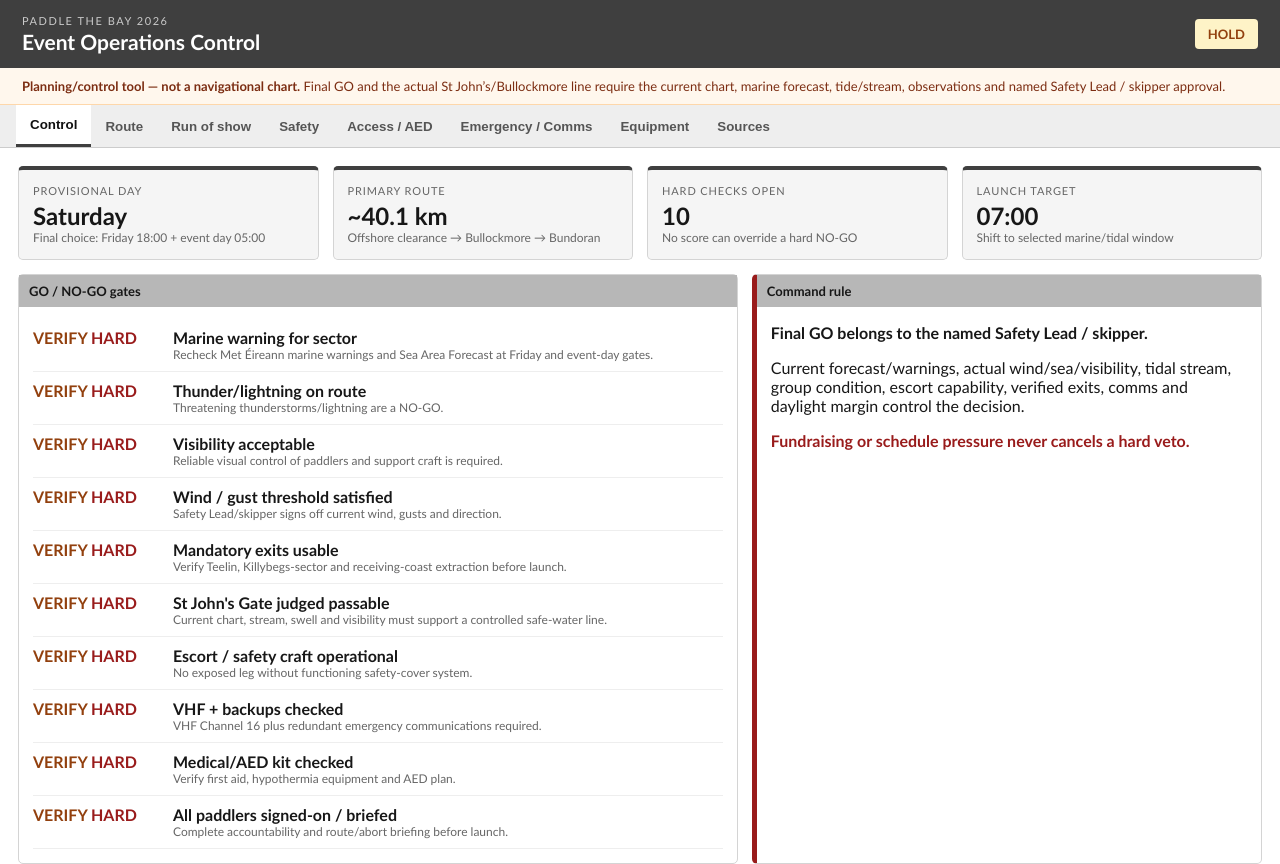
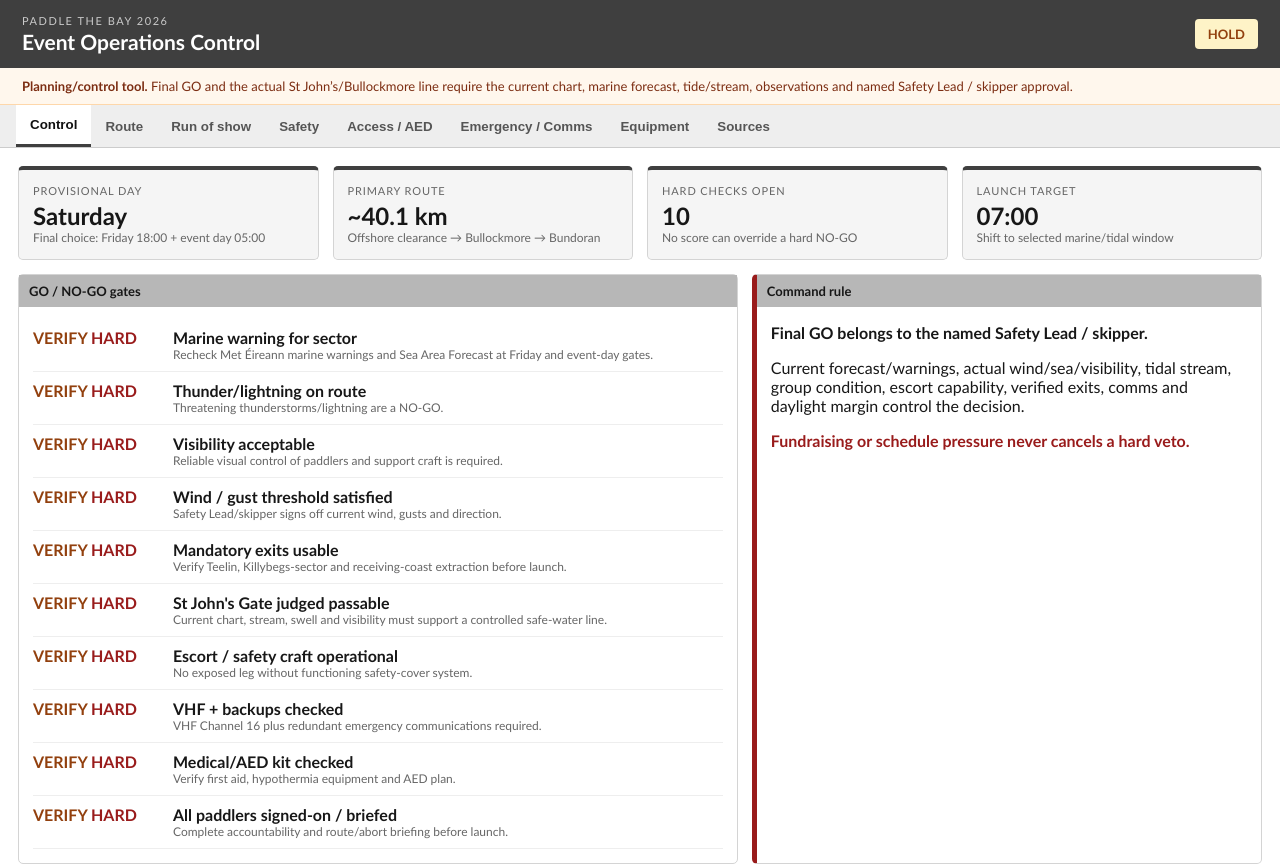
Before and after one commit to iarxm/bpad26, a plain HTML site: page index.html in a window 1280 px wide. Shown: the top 864 px of the page. Drawn offline with nearby package versions, Linux system fonts and the light colour scheme.

Commit message:
Simplify event-operations header guidance

```diff
--- a/index.html
+++ b/index.html
@@ -15,7 +15,7 @@
   <div><div class="eyebrow">PADDLE THE BAY 2026</div><h1>Event Operations Control</h1></div>
   <div id="overallStatus" class="status hold">HOLD</div>
 </header>
-<div class="warning"><strong>Planning/control tool — not a navigational chart.</strong> Final GO and the actual St John’s/Bullockmore line require the current chart, marine forecast, tide/stream, observations and named Safety Lead / skipper approval.</div>
+<div class="warning"><strong>Planning/control tool.</strong> Final GO and the actual St John’s/Bullockmore line require the current chart, marine forecast, tide/stream, observations and named Safety Lead / skipper approval.</div>
 <nav id="tabs" class="tabs"></nav>
 <main>
 <section id="control" class="panel active"></section>
```
